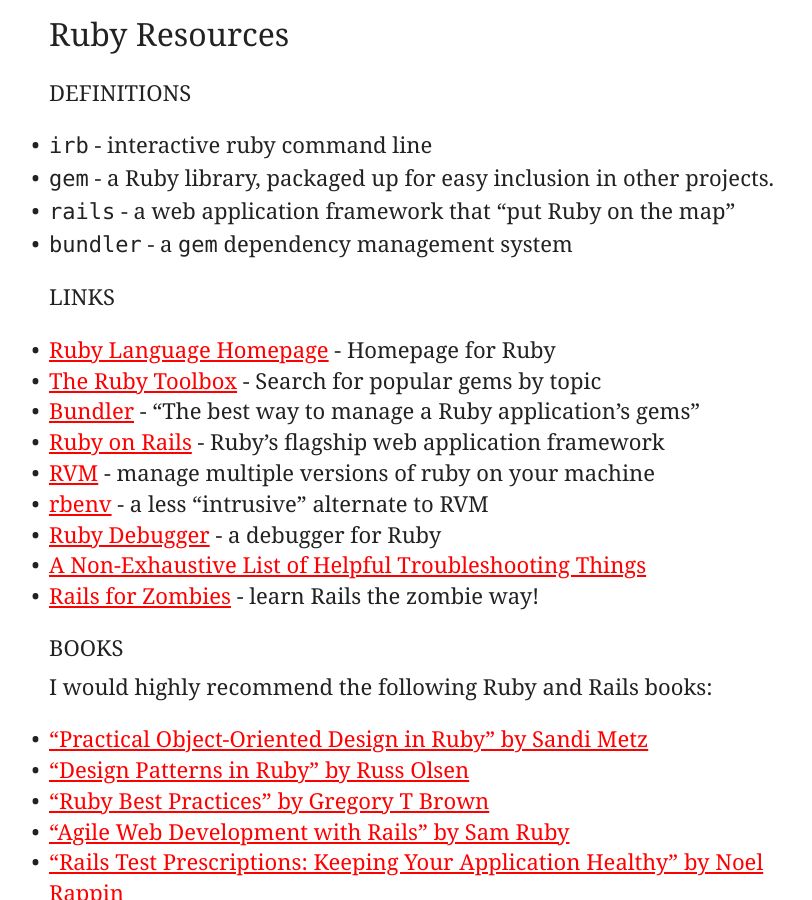
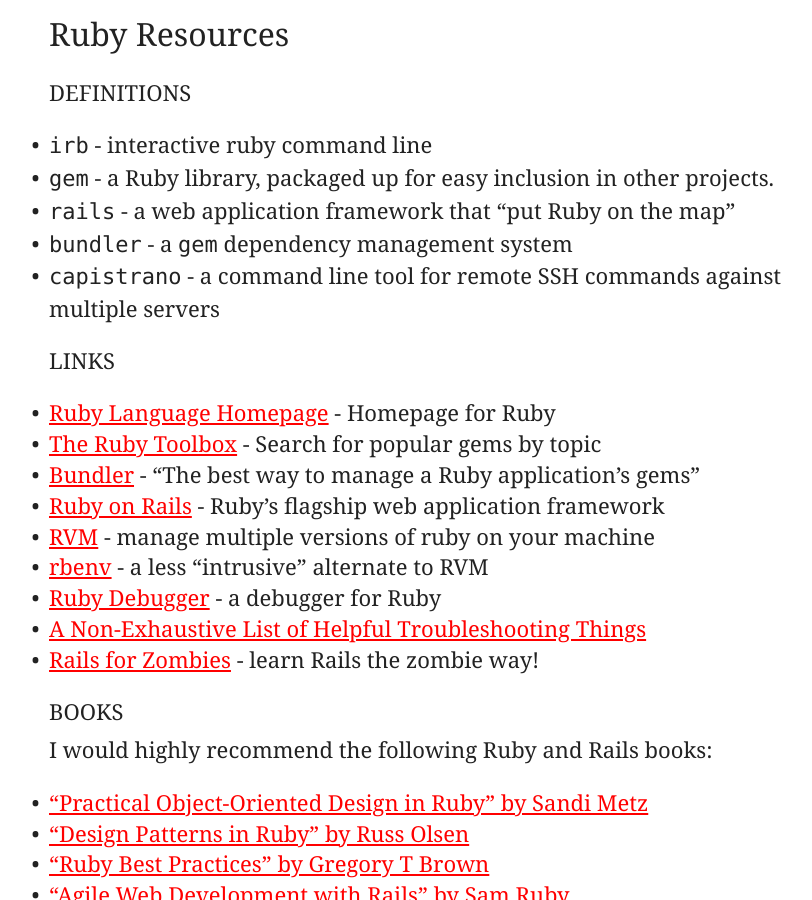
Before and after one commit to terrellt/ndlib.github.io, a Jekyll site: the page built from _posts/2013-04-20-ruby-resources-for-the-university.md, in a window 1280 px wide and 900 px high, scrolled down 304 px. Shown: the whole window, without its empty margins (195-1007 px from the left). Built offline with Jekyll 4.4.1, drawn with Linux system fonts in a browser that asks for light colours; Markdown is read by kramdown in place of the engine named in the settings.

Commit message:
Adding capistrano

```diff
--- a/_posts/2013-04-20-ruby-resources-for-the-university.md
+++ b/_posts/2013-04-20-ruby-resources-for-the-university.md
@@ -16,6 +16,7 @@ tags:     ruby
 * `gem` - a Ruby library, packaged up for easy inclusion in other projects.
 * `rails` - a web application framework that "put Ruby on the map"
 * `bundler` - a `gem` dependency management system
+* `capistrano` - a command line tool for remote SSH commands against multiple servers
 
 ### Links
 
```
